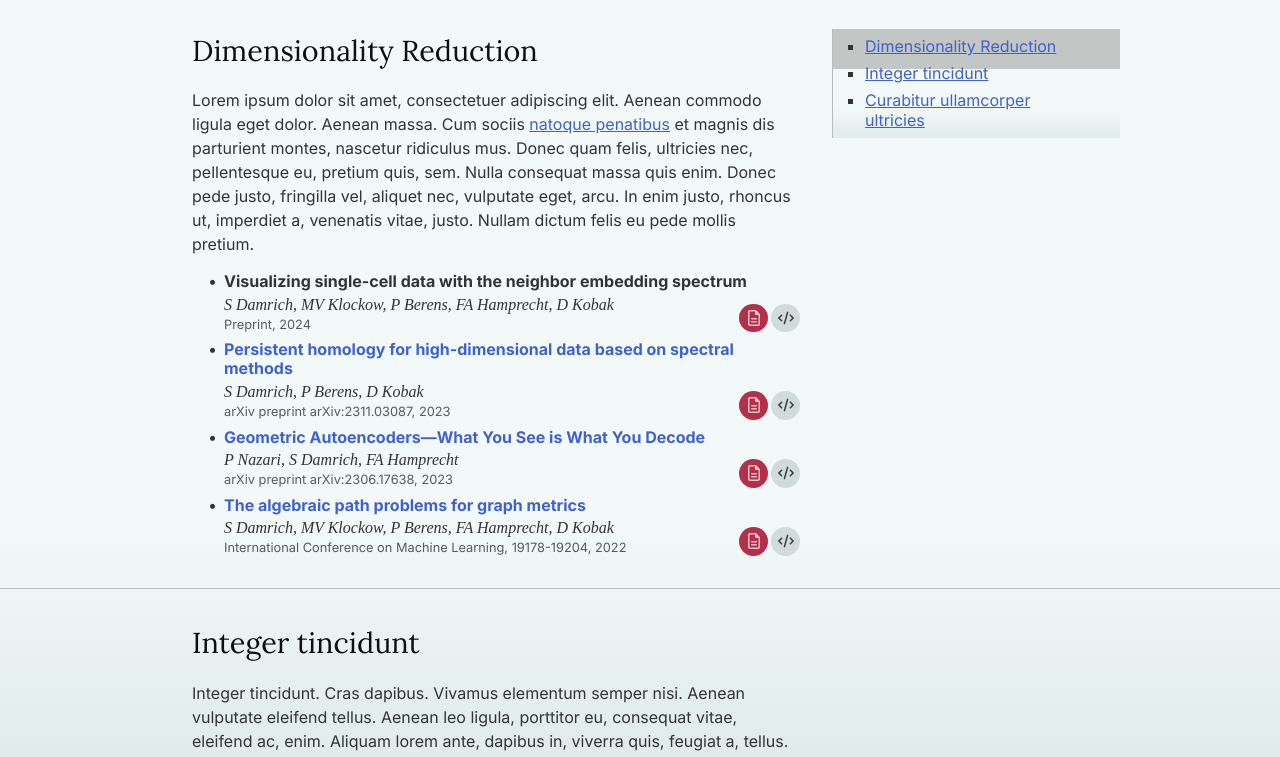
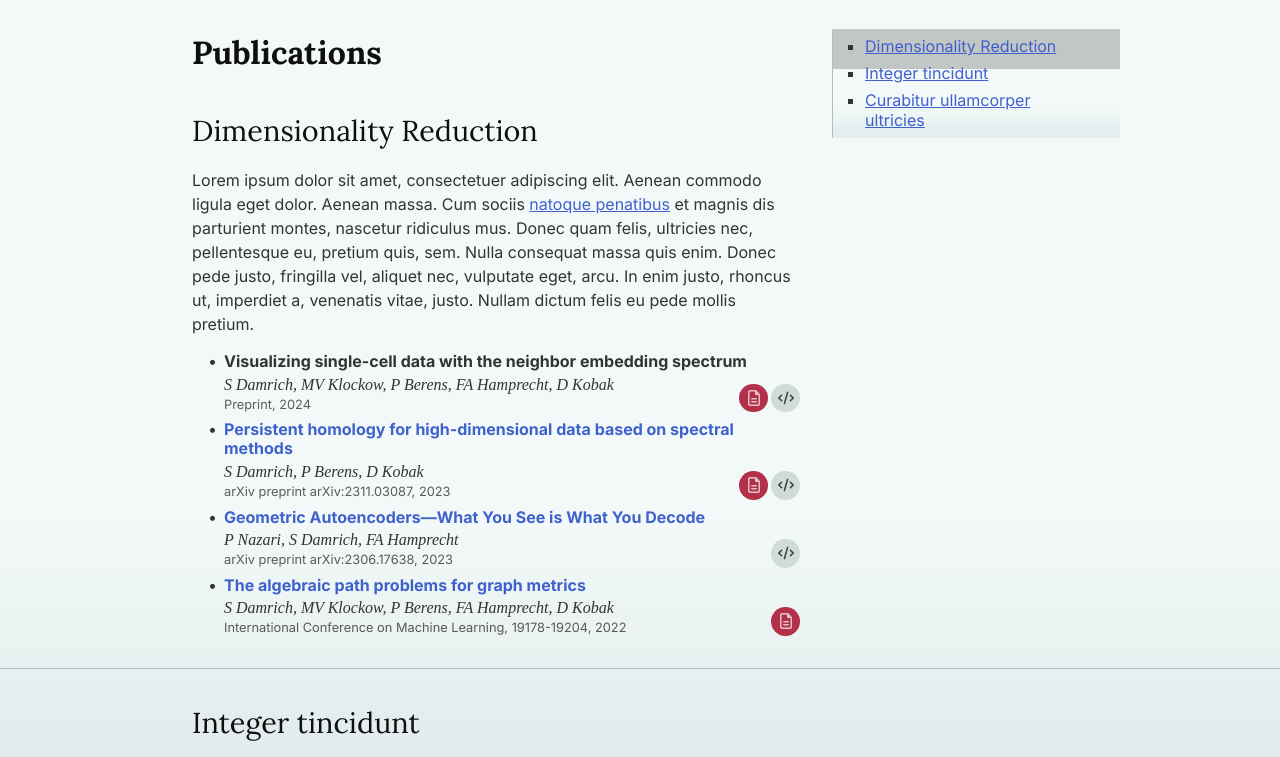
Before and after one commit to sdamrich/sdamrich.github.io, a website: page src/publications/index.html in a window 1280 px wide. Shown: the part 43-800 px from the top of the page. Drawn offline with Linux system fonts and the light colour scheme.

Commit message:
Fix color discrepancy on About page

```diff
--- a/src/assets/styles/main.css
+++ b/src/assets/styles/main.css
@@ -34,6 +34,9 @@ h5,
 h6 {
   font-family: Lora, serif;
   color: var(--text-color-alt);
+}
+h1 {
+  font-size: 2em;
 }
 h2 {
   font-size: 1.8em;
@@ -102,11 +105,8 @@ a.highlight:hover {
 
 .hero-banner {
   border-bottom: 0.2em solid var(--color-a-alt);
-  background: radial-gradient(
-    ellipse at bottom,
-    var(--color-a-alt),
-    var(--color-a)
-  );
+  background: linear-gradient(to bottom, var(--color-a), transparent 1em),
+    radial-gradient(ellipse at bottom, var(--color-a-alt), var(--color-a));
   font-family: Lora, serif;
 }
 .hero-banner .inner {
@@ -177,10 +177,13 @@ a.highlight:hover {
   padding: var(--content-padding);
   grid-area: content;
 }
+.main-content .inner h1 {
+  margin-bottom: 1em;
+}
 .main-content .inner h2 {
   /* Hack for main navigation not to cover titles for # urls */
-  padding-top: 4.5rem;
-  margin-top: -4.5rem;
+  padding-top: 3.5rem;
+  margin-top: -3.5rem;
 }
 .main-content .inner h3 {
   margin: 0.5em 0;
--- a/src/publications/index.html
+++ b/src/publications/index.html
@@ -35,6 +35,7 @@
 
     <main class="main-content">
       <div class="inner">
+        <h1>Publications</h1>
         <h2 id="dimensionality-reduction">Dimensionality Reduction</h2>
 
         <p>
@@ -111,14 +112,6 @@
               arXiv preprint arXiv:2306.17638, 2023
             </span>
             <ul class="button-links">
-              <li class="highlight">
-                <a href="#" title="Download PDF">
-                  <img
-                    src="/assets/img/icons/file-lines.svg"
-                    alt="Download PDF"
-                  />
-                </a>
-              </li>
               <li>
                 <a href="#" title="View Code">
                   <img src="/assets/img/icons/code.svg" alt="View Code" />
@@ -145,11 +138,6 @@
                     src="/assets/img/icons/file-lines.svg"
                     alt="Download PDF"
                   />
-                </a>
-              </li>
-              <li>
-                <a href="#" title="View Code">
-                  <img src="/assets/img/icons/code.svg" alt="View Code" />
                 </a>
               </li>
             </ul>
```
